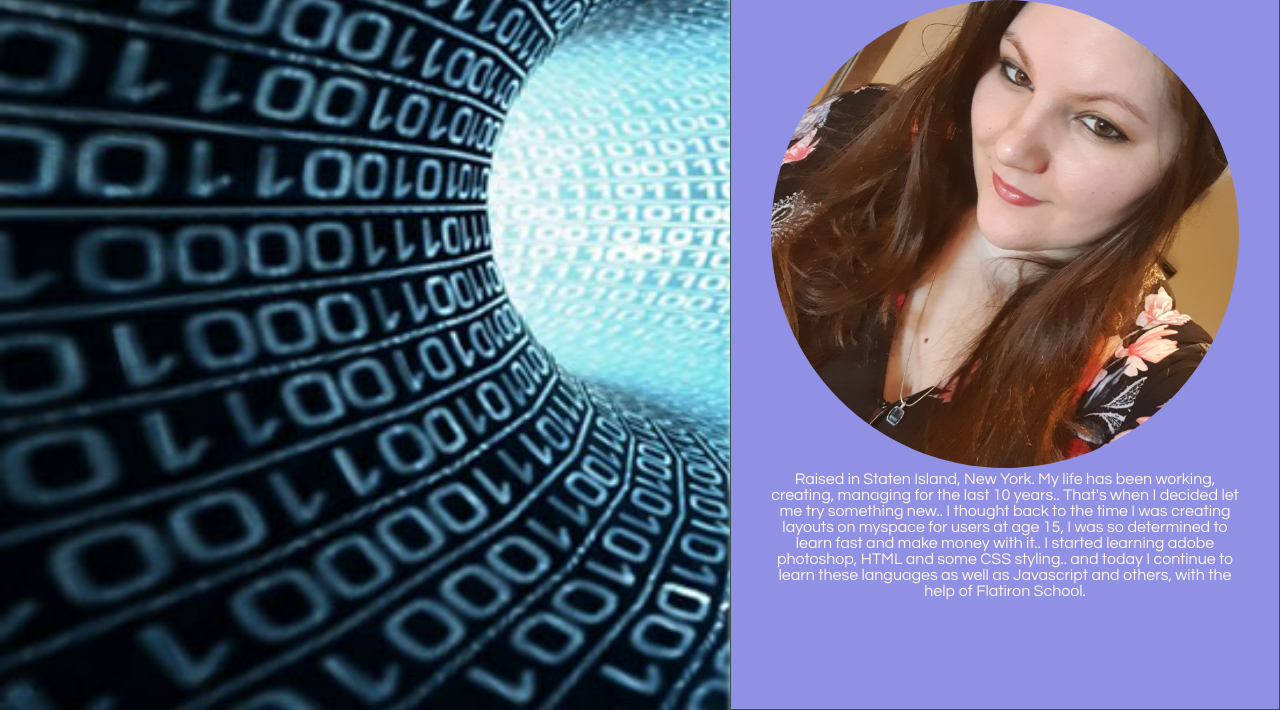
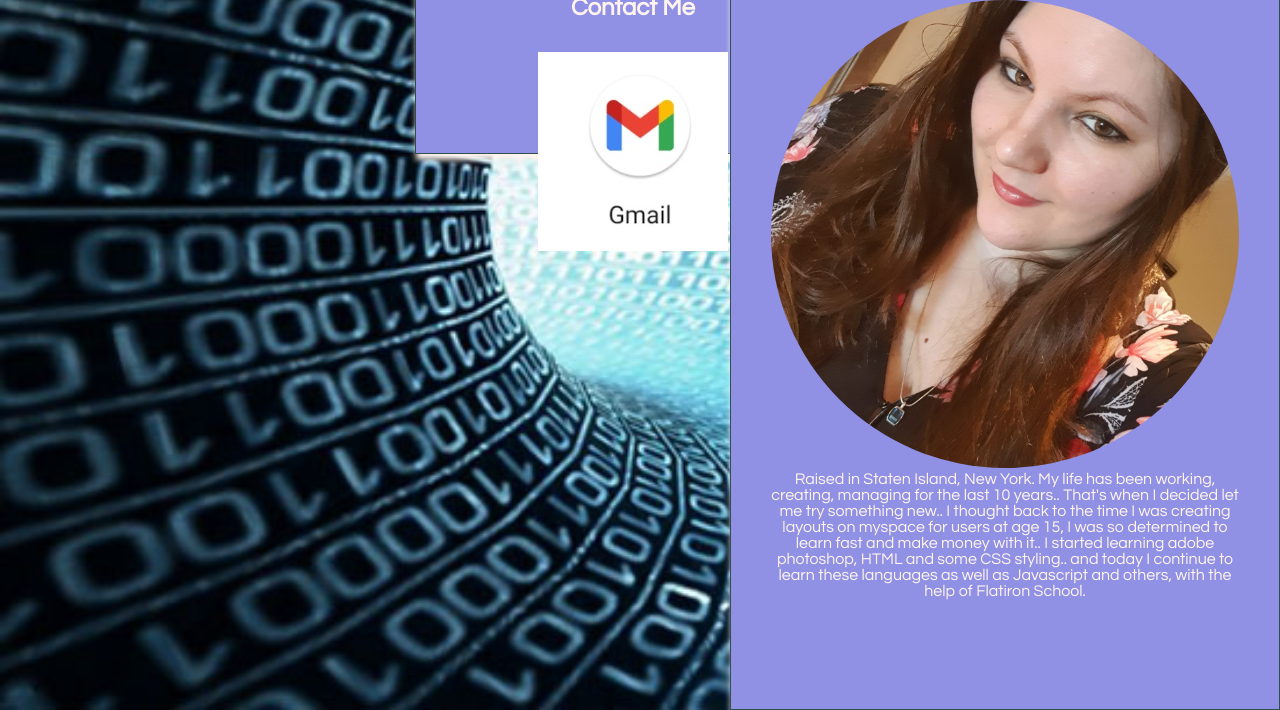
Before and after one commit to vanessa720/firstproject, a plain HTML site: page index.html in a window 1280 px wide. Shown: the part 308-1018 px from the top of the page. Drawn offline with Linux system fonts and the light colour scheme.

Commit message:
add contact me box

```diff
--- a/index.html
+++ b/index.html
@@ -7,7 +7,6 @@
         <title>My Personal Portfolio</title>
       </head>
 <body>
-   <script src="script.js"></script>
    <nav class="navbar">
      <div class="max-width">
        <div class="logo"><a href="https://vanessa720.github.io/">Portfolio</a></div>
@@ -29,5 +28,20 @@
      <h1 style= color:skyblue;>Vanessa Williamson</h1><br />
      <img src="./Vanessa.jpg" alt="Vanessa">
     <p>Raised in Staten Island, New York. My life has been working, creating, managing for the last 10 years.. That's when I decided let me try something new.. I thought back to the time I was creating layouts on myspace for users at age 15, I was so determined to learn fast and make money with it.. I started learning adobe photoshop, HTML and some CSS styling.. and today I continue to learn these languages as well as Javascript and others, with the help of Flatiron School.</P></div>
-</body>
+     <br>
+     <br>
+     <div class="contact" id="contact">
+       <div class="max-width">
+         <h2>Contact Me</h2>
+         <div class="column left">
+           <br>
+           <br>
+           <a href = "mailto:vanessawilliamson718@gmail.com?subject = Feedback&body = Message"><img src="./gmail.jpg">
+            </a>
+         </div>
+     </div>
+     </div>
+     <br>
+      <script defer src="./script.js"></script>
+    </body>
 </html>
--- a/script.js
+++ b/script.js
@@ -0,0 +1,8 @@
+alert ("Welcome to my Portfolio!")
+
+const card = document.getElementsByClassName('box') [0]
+const cardTitle = card.getElementsByTagNameNS('h1') [0]
+const description = card.getElementsByTagName('p') [0]
+
+cardTitle.innerText = "Vanessa Williamson"
+description.innerText= "Vanessa Vanessa Vanessa"
--- a/style.css
+++ b/style.css
@@ -74,3 +74,17 @@ body {
     width: 100%;
     border-radius: 50%;
 }
+
+.contact {
+    width: 450px;
+    height: 200px;
+    padding: 40px;
+    text-align: center;
+    border: 1px solid darkslategray;
+    box-shadow: 1px 6px 6px;
+    background: rgb(144, 144, 228);
+    margin: auto;
+    margin-top: 5%;
+    font-family: 'century gothic';
+    color: seashell;
+}
```
Also changed, not shown: gmail.jpg (added).
